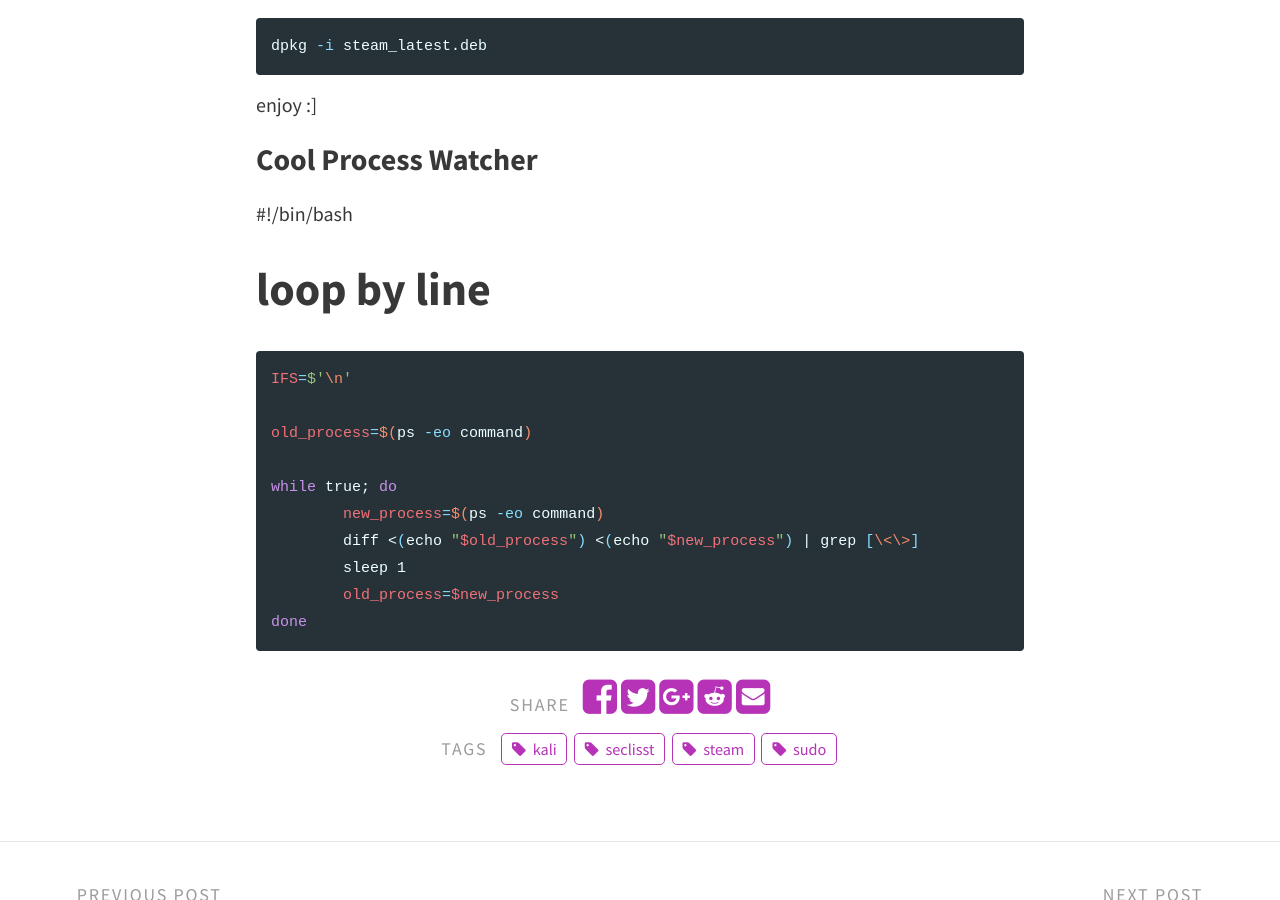
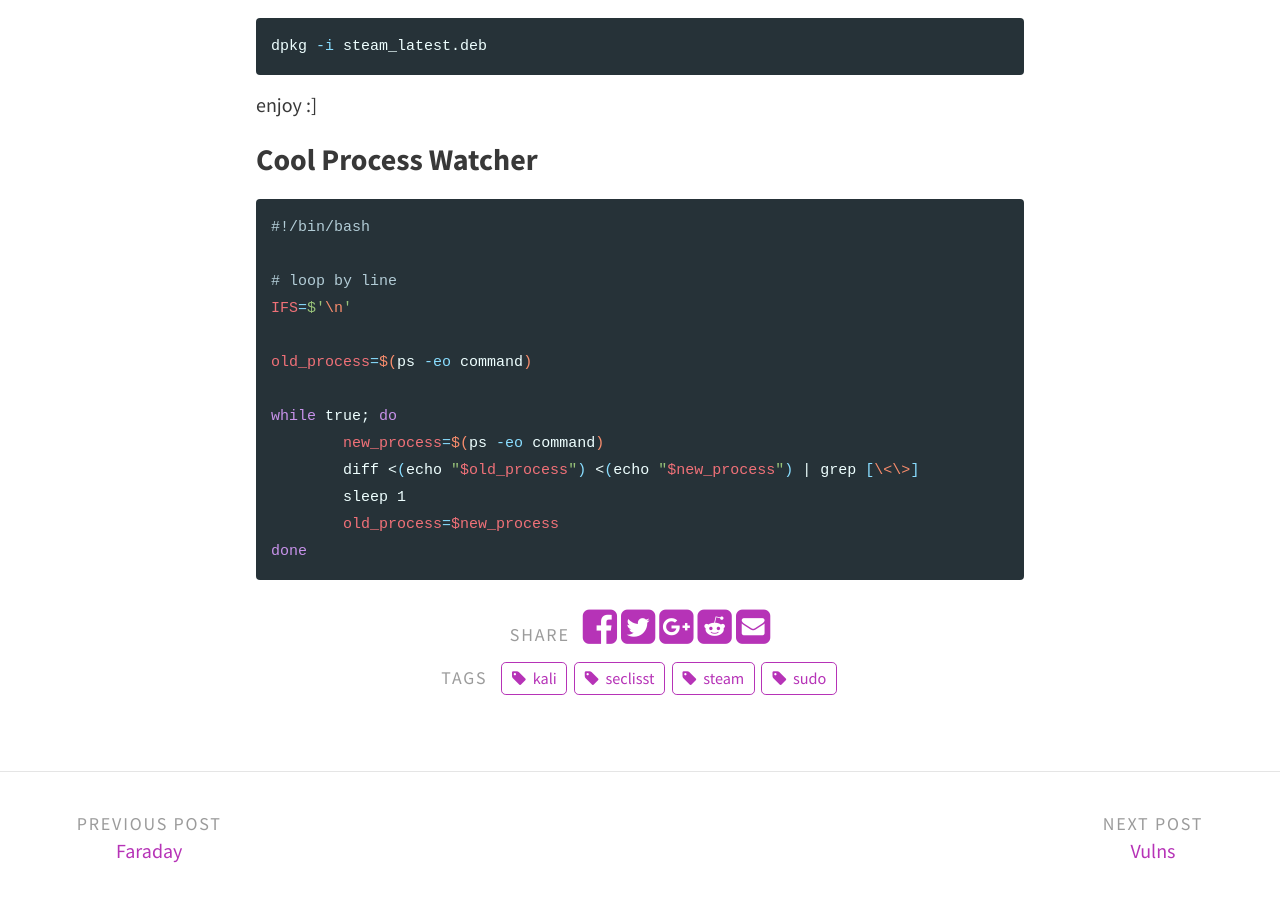
Before and after one commit to cristalcorp/cristalcorp.github.io, a Jekyll site: the page built from _posts/2018-11-08-Kali.md, in a window 1280 px wide and 900 px high, scrolled down 926 px. Built offline with Jekyll 4.4.1, drawn with Linux system fonts in a browser that asks for light colours.

Commit message:
kali tips process watcher

```diff
--- a/_posts/2018-11-08-Kali.md
+++ b/_posts/2018-11-08-Kali.md
@@ -38,11 +38,10 @@ dpkg -i steam_latest.deb
 enjoy :]
 
 ### Cool Process Watcher
-
+{% highlight bash %}
 #!/bin/bash
 
 # loop by line
-{% highlight bash %}
 IFS=$'\n'
 
 old_process=$(ps -eo command)
```
